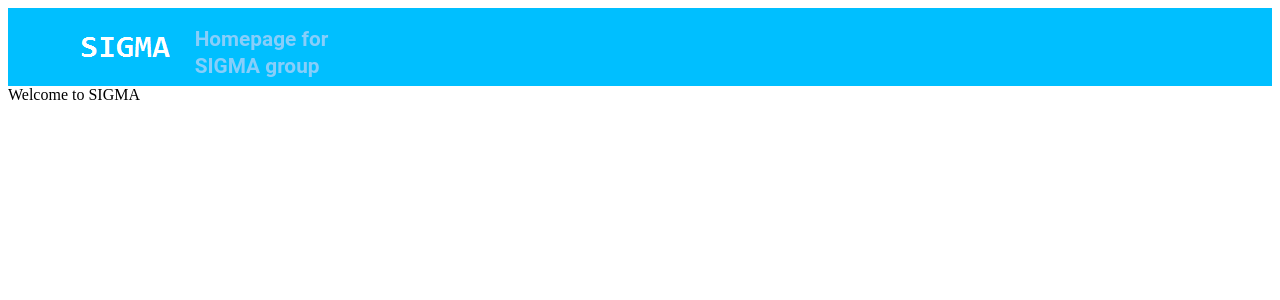
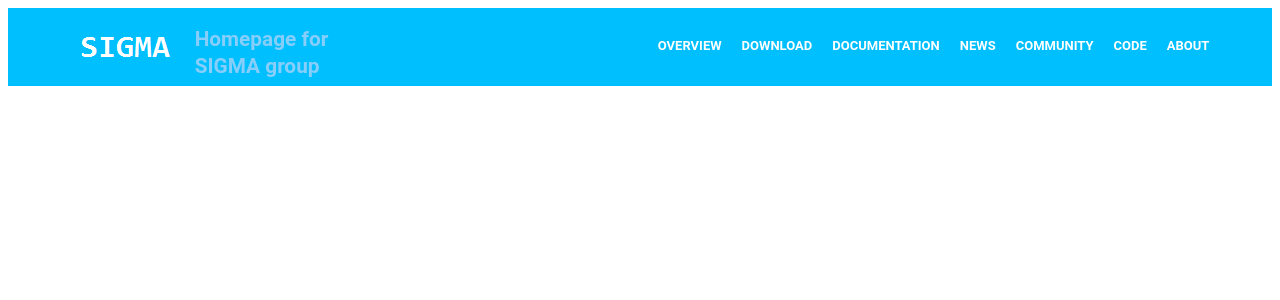
Before and after one commit to EsonGao/WebSite, a Django app: page / in a window 1280 px wide. Shown: the top 300 px of the page. Run offline with Django 3.2, Linux system fonts and the light colour scheme.

Commit message:
Update homepage

```diff
--- a/homepageproject/app/static/css/mystyle.css
+++ b/homepageproject/app/static/css/mystyle.css
@@ -43,3 +43,37 @@
     font-family: "Roboto", Corbel, Avenir, "Lucida Grande", "Lucida Sans", sans-serif;
     line-height: 1.3;
 }
+
+[role="banner"] [role="navigation"] {
+    width: auto;
+    float: right;
+    background: #00BFFF;
+    max-height: none;
+    transition: none;
+    overflow: hidden;
+}
+
+[role="banner"] [role="navigation"] ul {
+    margin: 0;
+    padding: 0;
+}
+
+[role="banner"] [role="navigation"] li {
+    margin: 0;
+    border: 0;
+    float: left;
+    text-align: left;
+    font-family: "Roboto", Corbel, Avenir, "Lucida Grande", "Lucida Sans", sans-serif;
+    font-size: 13px;
+    display: block;
+    font-weight: 700;
+    line-height: 16px;
+    text-transform: uppercase;
+}
+
+[role="banner"] [role="navigation"] a {
+    padding: 20px 10px;
+    color: #fff;
+    display: block;
+    text-decoration: none;
+}
--- a/homepageproject/app/templates/home.html
+++ b/homepageproject/app/templates/home.html
@@ -8,8 +8,32 @@
             <div class="container">
                 <a class="logo"></a>
                 <b class="meta">Homepage for SIGMA group</b>
+                <div role="navigation" class="nav-menu-on">
+                    <ul>
+                        <li>
+                            <a href="/">Overview</a>
+                        </li>
+                        <li>
+                            <a href="/">Download</a>
+                        </li>
+                        <li>
+                            <a href="/">Documentation</a>
+                        </li>
+                        <li>
+                            <a href="/">News</a>
+                        </li>
+                        <li>
+                            <a href="/">Community</a>
+                        </li>
+                        <li>
+                            <a href="/">Code</a>
+                        </li>
+                        <li>
+                            <a href="/">About</a>
+                        </li>
+                    </ul>
+                </div>
             </div>
         </div>
-        Welcome to SIGMA
     </body>
 </html>
```
Also changed, not shown: homepageproject/app/__init__.py (deleted), homepageproject/app/migrations/__init__.py (deleted), homepageproject/homepageproject/__init__.py (deleted).
